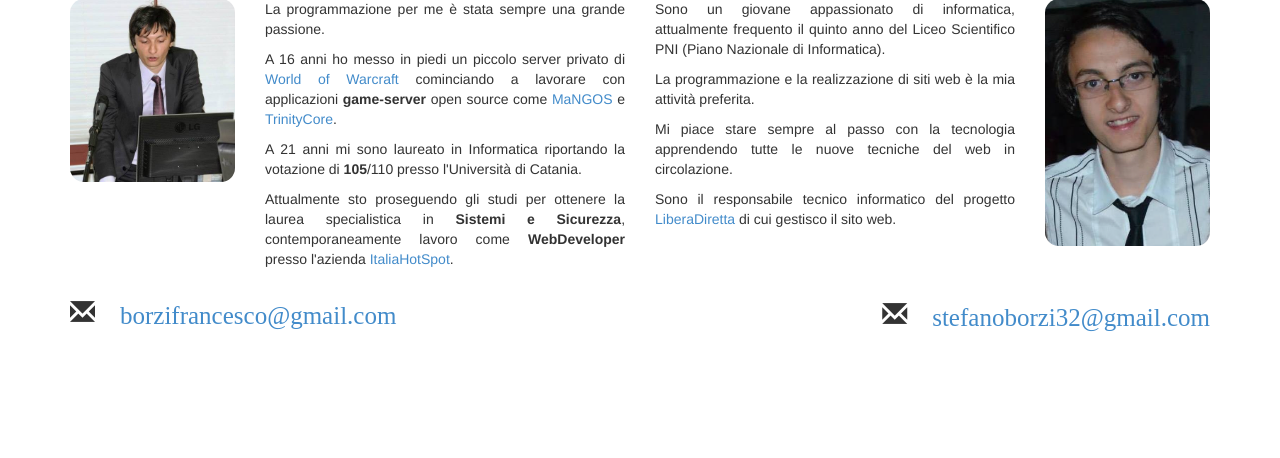
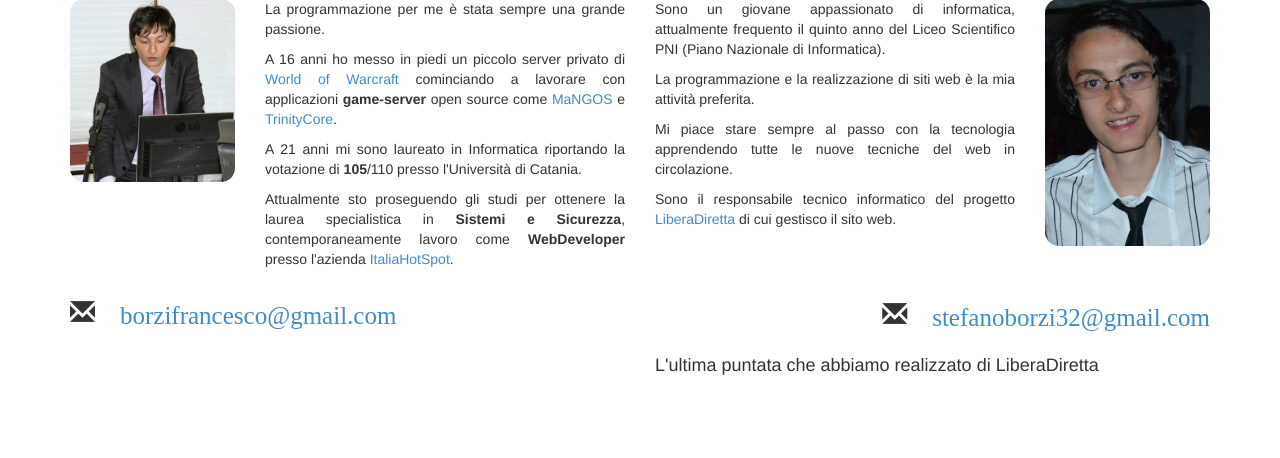
Before and after one commit to FrancescoBorzi/openprogrammers, a PHP site: page /chisiamo.php in a window 1280 px wide. Shown: the part 134-592 px from the top of the page. Run offline with PHP 8.4, Linux system fonts and the light colour scheme; some libraries are stand-ins or nearby versions.

Commit message:
Added last video of LiberaDiretta in Chisiamo.php

```diff
--- a/chisiamo.php
+++ b/chisiamo.php
@@ -90,6 +90,35 @@
                     <span class="glyphicon glyphicon-envelope visible-xs" style="font-size: 18px; float: right; margin-top: 55px;">
                         <a href="mailto:stefanoborzi32@gmail.com">stefanoborzi32@gmail.com</a>
                     </span>
+                    <br><br><br><br><br>
+                    <h4>L'ultima puntata che abbiamo realizzato di LiberaDiretta</h4>
+                    <div id="ldnews"></div>
+                    <script type="text/javascript">
+                        var gdata = document.createElement("script");
+                        gdata.src = "https://gdata.youtube.com/feeds/api/users/salvocd/uploads?v=2&alt=json&callback=getdata";
+                        var head = document.getElementsByTagName("head")[0];
+                        head.appendChild(gdata);
+                        var getdata= function(info)
+                        {
+                            var i=0;
+                            var T = info.feed.entry[i].title["$t"];
+                            while(T.indexOf("LIBERA DIRETTA") == -1){ i++; T = info.feed.entry[i].title["$t"]; }
+                            var video_id = info.feed.entry[i].media$group.yt$videoid.$t;
+                            //var Duration = info.feed.entry[i].media$group.media$content[0].duration;
+                            var imgsrc = info.feed.entry[i].media$group.media$thumbnail[2].url;
+                            var d = document.createElement("div");
+                            d.style.width="265px";
+                            d.style.height="200px";
+                            d.style.borderTop='2px dashed #c1c1c1';
+                            if(i == 2) { d.style.borderBottom='2px dashed #c1c1c1'; }
+                            d.style.padding='10px';
+                            d.innerHTML = '<a href="https://www.youtube.com/watch?v='+video_id+'"><img style="padding-bottom: 10px;" width="100%" height="180" src="'+imgsrc+'"/></a>';
+                            d.innerHTML += '<br/><a href="https://www.youtube.com/watch?v='+video_id+'"><b>'+T.replace("LIBERA DIRETTA", "")+'</b></a>';
+                            d.style.textAlign="center";
+                            document.getElementById("ldnews").appendChild(d);
+                            d.style.margin="auto";
+                        };
+                    </script>
                 </div>
             </div>
 
```
Lines whose indentation alone changed are shown as unchanged.
